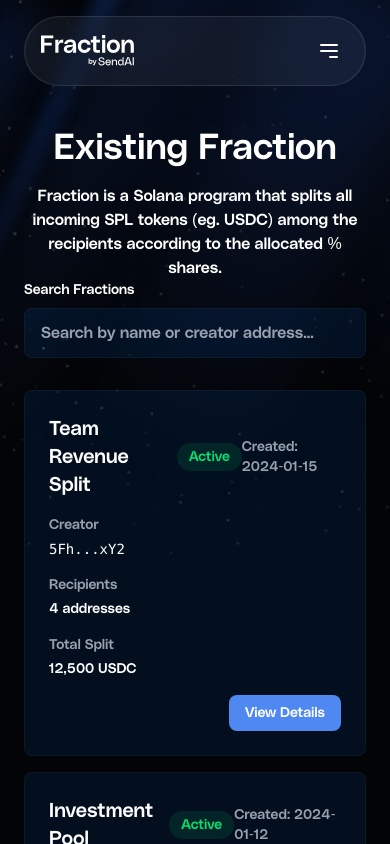
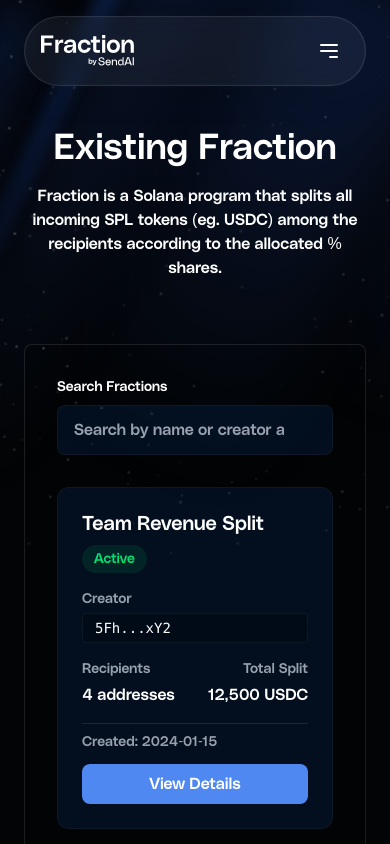
Before and after one commit to sendaifun/fraction-web, a Next.js app: page /list in a window 390 px wide. Built offline with nearby package versions, Linux system fonts and the light colour scheme.

Commit message:
Fix: nodes

```diff
--- a/app/components/navbar.tsx
+++ b/app/components/navbar.tsx
@@ -183,7 +183,7 @@
                       </span>
                     </a> */}
 
-                <UnifiedWalletButton />
+                <UnifiedWalletButton  buttonClassName="!glass-button !flex !items-center !justify-center !gap-2 !px-4 !py-2 !rounded-full" />
               </div>
             </motion.div>
           )}
--- a/app/components/split.tsx
+++ b/app/components/split.tsx
@@ -1,18 +1,117 @@
 "use client";
 
-import { useState } from "react";
+import { useState, useCallback } from "react";
 import { toast } from "sonner";
+import { useWallet, UnifiedWalletButton } from "@jup-ag/wallet-adapter";
+import ReactFlow, {
+  Node,
+  Edge,
+  addEdge,
+  Connection,
+  useNodesState,
+  useEdgesState,
+  Controls,
+  Background,
+  Handle,
+  Position,
+} from "reactflow";
+import "reactflow/dist/style.css";
 import SectionHeader from "./common/SectionHeader";
 import Input from "./common/Input";
 
+// Custom node for the Fractions source
+const FractionsNode = ({ data }: { data: any }) => {
+  return (
+    <div
+      className="px-6 py-4 text-white rounded-lg shadow-lg border-2"
+      style={{ background: "#05162A", borderColor: "#0B78FD" }}
+    >
+      <div className="font-polysans font-semibold text-lg">Fractions</div>
+      <div className="text-sm opacity-90 mt-1">Token Distribution</div>
+      <Handle
+        type="source"
+        position={Position.Right}
+        style={{ background: "#fff", border: "2px 1px 1px 1px solid #0B78FD" }}
+      />
+    </div>
+  );
+};
+
+// Custom node for recipients
+const RecipientNode = ({ data }: { data: any }) => {
+  return (
+    <div className="px-4 py-3 bg-white border-2 border-gray-200 rounded-lg shadow-sm hover:shadow-md transition-shadow">
+      <Handle
+        type="target"
+        position={Position.Left}
+        style={{ background: "#4E88F0", border: "2px solid #4E88F0" }}
+      />
+      <div className="font-polysans font-medium text-gray-800">
+        Recipient {data.index + 1}
+      </div>
+      <div className="text-sm text-gray-600 mt-1">{data.percentage}% share</div>
+    </div>
+  );
+};
+
+const nodeTypes = {
+  fractions: FractionsNode,
+  recipient: RecipientNode,
+};
+
 const Split = () => {
+  const { connected } = useWallet();
   const [recipients, setRecipients] = useState<string[]>(["", ""]);
   const [percentages, setPercentages] = useState<string[]>(["", ""]);
 
+  // React Flow state - only Fractions node, connections will be drawn to form inputs
+  const initialNodes: Node[] = [
+    {
+      id: "fractions",
+      type: "fractions",
+      position: { x: 200, y: 150 },
+      data: {},
+    },
+  ];
+
+  const initialEdges: Edge[] = [];
+
+  const [nodes, setNodes, onNodesChange] = useNodesState(initialNodes);
+  const [edges, setEdges, onEdgesChange] = useEdgesState(initialEdges);
+
+  const onConnect = useCallback(
+    (params: Connection) => setEdges((eds) => addEdge(params, eds)),
+    [setEdges]
+  );
+
+  // Function to update React Flow - only keep the Fractions node
+  const updateFlowElements = useCallback(
+    (newRecipients: string[], newPercentages: string[]) => {
+      const newNodes: Node[] = [
+        {
+          id: "fractions",
+          type: "fractions",
+          position: { x: 200, y: 150 },
+          data: {},
+        },
+      ];
+
+      // No edges needed since we're connecting to actual form inputs
+      const newEdges: Edge[] = [];
+
+      setNodes(newNodes);
+      setEdges(newEdges);
+    },
+    [setNodes, setEdges]
+  );
+
   const addRecipient = () => {
     if (recipients.length < 5) {
-      setRecipients((prev) => [...prev, ""]);
-      setPercentages((prev) => [...prev, ""]);
+      const newRecipients = [...recipients, ""];
+      const newPercentages = [...percentages, ""];
+      setRecipients(newRecipients);
+      setPercentages(newPercentages);
+      updateFlowElements(newRecipients, newPercentages);
       console.log(
         "Added new recipient input. Total recipients:",
         recipients.length + 1
@@ -28,6 +127,7 @@
       const updatedPercentages = percentages.filter((_, i) => i !== index);
       setRecipients(updatedRecipients);
       setPercentages(updatedPercentages);
+      updateFlowElements(updatedRecipients, updatedPercentages);
       console.log(`Removed recipient at index ${index}`);
     } else {
       toast.error("Minimum 2 recipients required");
@@ -44,18 +144,20 @@
 
   const updatePercentage = (index: number, value: string) => {
     // Only allow numbers and decimal point
-    const numericValue = value.replace(/[^0-9.]/g, '');
+    const numericValue = value.replace(/[^0-9.]/g, "");
     const updatedPercentages = [...percentages];
     updatedPercentages[index] = numericValue;
     setPercentages(updatedPercentages);
+    updateFlowElements(recipients, updatedPercentages);
     console.log(`Percentage ${index + 1}:`, numericValue);
     console.log("All percentages:", updatedPercentages);
   };
 
+
   const handleSplit = () => {
     // Check if all recipients have addresses
-    const emptyRecipients = recipients.filter((recipient, index) =>
-      !recipient.trim() && percentages[index].trim()
+    const emptyRecipients = recipients.filter(
+      (recipient, index) => !recipient.trim() && percentages[index].trim()
     );
 
     if (emptyRecipients.length > 0) {
@@ -64,8 +166,8 @@
     }
 
     // Check if all percentages are filled
-    const emptyPercentages = percentages.filter((percentage, index) =>
-      !percentage.trim() && recipients[index].trim()
+    const emptyPercentages = percentages.filter(
+      (percentage, index) => !percentage.trim() && recipients[index].trim()
     );
 
     if (emptyPercentages.length > 0) {
@@ -80,13 +182,20 @@
     }, 0);
 
     // Check if total equals 100%
-    if (Math.abs(totalPercentage - 100) > 0.01) { // Allow for small floating point errors
-      toast.error(`Total percentage must equal 100%. Current total: ${totalPercentage.toFixed(2)}%`);
+    if (Math.abs(totalPercentage - 100) > 0.01) {
+      // Allow for small floating point errors
+      toast.error(
+        `Total percentage must equal 100%. Current total: ${totalPercentage.toFixed(
+          2
+        )}%`
+      );
       return;
     }
 
     // Success case
-    toast.success("Fraction created successfully! All percentages sum to 100%.");
+    toast.success(
+      "Fraction created successfully! All percentages sum to 100%."
+    );
     console.log("Split created with recipients:", recipients);
     console.log("Split created with percentages:", percentages);
   };
@@ -99,8 +208,65 @@
           subtitle="Fraction is a Solana program that splits all incoming SPL tokens (eg. USDC) among the recipients according to the allocated % shares."
         />
 
-        <div className="flex flex-col gap-4 w-full mt-16">
-          <div className="flex flex-col max-w-4xl mx-auto gap-4">
+        <div className="flex w-full mt-16 gap-8 relative bg-black/10 border border-white/10 rounded-lg p-8">
+          {/* Left Side - React Flow Visualization - Hidden on tablet and mobile */}
+          <div className="relative w-1/2 h-96 hidden lg:block">
+            <ReactFlow
+              nodes={nodes}
+              edges={edges}
+              onNodesChange={onNodesChange}
+              onEdgesChange={onEdgesChange}
+              onConnect={onConnect}
+              nodeTypes={nodeTypes}
+              fitView={false}
+              style={{ background: "transparent" }}
+              nodesDraggable={false}
+              nodesConnectable={false}
+              elementsSelectable={false}
+            />
+          </div>
+
+          {/* SVG Connections Bridge - Hidden on tablet and mobile */}
+          <svg
+            className="absolute top-0 left-1/2 transform -translate-x-1/2 z-10 pointer-events-none hidden lg:block"
+            width="200"
+            height="400"
+            style={{ left: "calc(50% - 100px)" }}
+          >
+            {recipients.map((_, index) => {
+              // Bridge coordinates from left section to right section
+              const startX = 20; // Start from left edge of SVG (connects to Fractions node)
+              const startY = 200; // Center height for Fractions node
+              const endX = 180; // End at right edge of SVG (connects to form inputs)
+              const endY = 50 + index * 85; // Position for each input field
+
+              return (
+                <g key={index}>
+                  <path
+                    d={`M ${startX} ${startY} Q 100 ${
+                      (startY + endY) / 2
+                    } ${endX} ${endY}`}
+                    stroke="#0B78FD"
+                    strokeWidth="1.5"
+                    fill="none"
+                    opacity="0.7"
+                  />
+                  {/* Connection point at the end */}
+                  <circle
+                    cx={endX}
+                    cy={endY}
+                    r="4"
+                    fill="#0B78FD"
+                    opacity="0.8"
+                  />
+                </g>
+              );
+            })}
+          </svg>
+
+          {/* Right Side - Form Section - Full width on tablet and mobile */}
+          <div className="flex flex-col gap-4 w-full lg:w-1/2">
+            <div className="flex flex-col gap-4">
               {recipients.map((recipient, index) => (
                 <div key={index} className="flex gap-4 items-end">
                   <Input
@@ -120,9 +286,17 @@
                   />
                   <button
                     onClick={() => removeRecipient(index)}
-                  className={`w-8 h-8 rounded-full bg-red-500 hover:bg-red-600 text-white flex items-center justify-center transition-all duration-200 mb-2 ${recipients.length <= 2 ? 'opacity-50 cursor-not-allowed' : 'hover:scale-105'}`}
+                    className={`w-8 h-8 rounded-full bg-red-500 hover:bg-red-600 text-white flex items-center justify-center transition-all duration-200 mb-2 ${
+                      recipients.length <= 2
+                        ? "opacity-50 cursor-not-allowed"
+                        : "hover:scale-105"
+                    }`}
                     disabled={recipients.length <= 2}
-                  title={recipients.length <= 2 ? "Minimum 2 recipients required" : "Remove recipient"}
+                    title={
+                      recipients.length <= 2
+                        ? "Minimum 2 recipients required"
+                        : "Remove recipient"
+                    }
                   >
                     <svg
                       width="12"
@@ -134,48 +308,59 @@
                       strokeLinecap="round"
                       strokeLinejoin="round"
                     >
-                    <path d="M18 6L6 18M6 6l12 12" />
+                      <path d="M5 12h14" />
                     </svg>
                   </button>
                 </div>
               ))}
 
-
               <button
                 onClick={addRecipient}
                 className={`w-full px-4 py-3 rounded-lg font-polysans font-medium transition-all duration-200 focus:outline-none ${
                   recipients.length >= 5
-                  ? 'text-gray-400 cursor-not-allowed opacity-50'
-                  : 'text-[#4E88F0] hover:bg-[#4E88F0]/10'
+                    ? "text-gray-400 cursor-not-allowed opacity-50"
+                    : "text-[#4E88F0] hover:bg-[#4E88F0]/10"
                 }`}
                 disabled={recipients.length >= 5}
-              title={recipients.length >= 5 ? "Maximum 5 recipients allowed" : "Add a new recipient"}
+                title={
+                  recipients.length >= 5
+                    ? "Maximum 5 recipients allowed"
+                    : "Add a new recipient"
+                }
               >
-              Add Recipients {recipients.length >= 5 ? '(Max reached)' : ''}
+                Add Recipients {recipients.length >= 5 ? "(Max reached)" : ""}
               </button>
             </div>
 
-        <div className="flex max-w-4xl mx-auto gap-4 mt-8">
+            <div className="flex gap-4 mt-8">
               <Input
                 className="flex-1"
                 label="Fraction Name"
                 placeholder="Enter Address.."
               />
-          <Input
+              {/* <Input
                 className="flex-1"
                 label="Upgrader"
                 placeholder="None (immutable)"
-          />
+              /> */}
             </div>
 
-{/* todo : rm mx-auto */}
-        <div className="flex max-w-3xl gap-4 mx-auto">
+            <div className="flex gap-4">
+              {connected ? (
                 <button
                   onClick={handleSplit}
                   className="px-4 py-3 rounded-lg font-polysans font-medium transition-all duration-200 focus:outline-none bg-[#4E88F0] text-white w-full hover:bg-[#4E88F0]/90"
                 >
                   Split
                 </button>
+              ) : (
+                <div className="w-full">
+                  <UnifiedWalletButton
+                    buttonClassName="!w-full !px-4 !py-3 !rounded-lg !font-polysans !font-medium !transition-all !duration-200 !focus:outline-none !bg-[#4E88F0] !text-white hover:!bg-[#4E88F0]/90"
+                  />
+                </div>
+              )}
+            </div>
           </div>
         </div>
       </div>
--- a/app/list/page.tsx
+++ b/app/list/page.tsx
@@ -24,7 +24,7 @@
     recipients: 4,
     totalSplit: "12,500 USDC",
     status: "Active",
-    createdAt: "2024-01-15"
+    createdAt: "2024-01-15",
   },
   {
     id: "2",
@@ -33,7 +33,7 @@
     recipients: 6,
     totalSplit: "8,750 USDC",
     status: "Active",
-    createdAt: "2024-01-12"
+    createdAt: "2024-01-12",
   },
   {
     id: "3",
@@ -42,7 +42,7 @@
     recipients: 3,
     totalSplit: "5,200 USDC",
     status: "Paused",
-    createdAt: "2024-01-10"
+    createdAt: "2024-01-10",
   },
   {
     id: "4",
@@ -51,7 +51,7 @@
     recipients: 8,
     totalSplit: "25,000 USDC",
     status: "Active",
-    createdAt: "2024-01-08"
+    createdAt: "2024-01-08",
   },
   {
     id: "5",
@@ -60,14 +60,15 @@
     recipients: 2,
     totalSplit: "3,400 USDC",
     status: "Completed",
-    createdAt: "2024-01-05"
-  }
+    createdAt: "2024-01-05",
+  },
 ];
 
 export default function ListPage() {
   const [searchQuery, setSearchQuery] = useState("");
 
-  const filteredFractions = mockFractions.filter(fraction =>
+  const filteredFractions = mockFractions.filter(
+    (fraction) =>
       fraction.name.toLowerCase().includes(searchQuery.toLowerCase()) ||
       fraction.creator.toLowerCase().includes(searchQuery.toLowerCase())
   );
@@ -96,6 +97,7 @@
               subtitle="Fraction is a Solana program that splits all incoming SPL tokens (eg. USDC) among the recipients according to the allocated % shares."
             />
 
+            <div className="max-w-6xl mx-auto bg-black/10 border border-white/10 rounded-lg p-8 mt-16">
               <div className="max-w-4xl mx-auto mb-8">
                 <Input
                   className="w-full"
@@ -105,53 +107,65 @@
                   onChange={setSearchQuery}
                 />
               </div>
-
-            <div className="max-w-6xl mx-auto">
-              <div className="grid gap-4">
+              <div className="flex flex-wrap gap-6 justify-center">
                 {filteredFractions.map((fraction) => (
                   <div
                     key={fraction.id}
-                    className="bg-[#0B78FD1A] border border-white/[0.04] rounded-lg p-6 hover:border-white/[0.08] transition-all duration-200"
+                    className="flex-shrink-0 w-full max-w-sm bg-[#0B78FD1A] border border-white/[0.04] rounded-xl p-6 hover:border-white/[0.08] hover:bg-[#0B78FD25] transition-all duration-300 transform hover:-translate-y-1 hover:shadow-xl hover:shadow-blue-500/10"
                   >
-                    <div className="flex items-center justify-between mb-4">
-                      <div className="flex items-center gap-4">
-                        <h3 className="text-white text-xl font-polysans font-medium">
+                    {/* Header with name and status */}
+                    <div className="flex items-start justify-between mb-4">
+                      <div className="flex-1">
+                        <h3 className="text-white text-xl font-polysans font-medium mb-2 leading-tight">
                           {fraction.name}
                         </h3>
                         <span
-                          className={`px-3 py-1 rounded-full text-sm font-polysans ${getStatusColor(
+                          className={`inline-block px-3 py-1 rounded-full text-sm font-polysans ${getStatusColor(
                             fraction.status
                           )}`}
                         >
                           {fraction.status}
                         </span>
                       </div>
-                      <div className="text-gray-400 text-sm font-polysans">
-                        Created: {fraction.createdAt}
+                    </div>
+
+                    {/* Card content */}
+                    <div className="space-y-4">
+                      <div>
+                        <div className="text-gray-400 font-polysans text-sm mb-1">
+                          Creator
+                        </div>
+                        <div className="text-white font-polysans font-mono text-sm bg-black/20 px-3 py-1 rounded border border-white/5">
+                          {fraction.creator}
                         </div>
                       </div>
 
-                    <div className="grid grid-cols-1 md:grid-cols-4 gap-4 text-sm">
+                      <div className="flex justify-between items-center">
                         <div>
-                        <div className="text-gray-400 font-polysans mb-1">Creator</div>
-                        <div className="text-white font-polysans font-mono">
-                          {fraction.creator}
+                          <div className="text-gray-400 font-polysans text-sm mb-1">
+                            Recipients
                           </div>
-                      </div>
-                      <div>
-                        <div className="text-gray-400 font-polysans mb-1">Recipients</div>
-                        <div className="text-white font-polysans">
+                          <div className="text-white font-polysans font-medium">
                             {fraction.recipients} addresses
                           </div>
                         </div>
-                      <div>
-                        <div className="text-gray-400 font-polysans mb-1">Total Split</div>
+                        <div className="text-right">
+                          <div className="text-gray-400 font-polysans text-sm mb-1">
+                            Total Split
+                          </div>
                           <div className="text-white font-polysans font-medium">
                             {fraction.totalSplit}
                           </div>
                         </div>
-                      <div className="flex justify-end">
-                        <button className="px-4 py-2 rounded-lg bg-[#4E88F0] text-white font-polysans font-medium hover:bg-[#4E88F0]/90 transition-all duration-200">
+                      </div>
+
+                      <div className="pt-2 border-t border-white/10">
+                        <div className="flex justify-between items-center mb-3">
+                          <div className="text-gray-400 font-polysans text-sm">
+                            Created: {fraction.createdAt}
+                          </div>
+                        </div>
+                        <button className="w-full px-4 py-2 rounded-lg bg-[#4E88F0] text-white font-polysans font-medium hover:bg-[#4E88F0]/90 transition-all duration-200">
                           View Details
                         </button>
                       </div>
--- a/package.json
+++ b/package.json
@@ -20,6 +20,7 @@
     "next": "15.5.2",
     "react": "19.1.0",
     "react-dom": "19.1.0",
+    "reactflow": "^11.11.4",
     "sonner": "^2.0.7"
   },
   "devDependencies": {
```
Also changed, not shown: 1 other file (tests, documents, lock files or other folders). Lines whose indentation alone changed are shown as unchanged.
